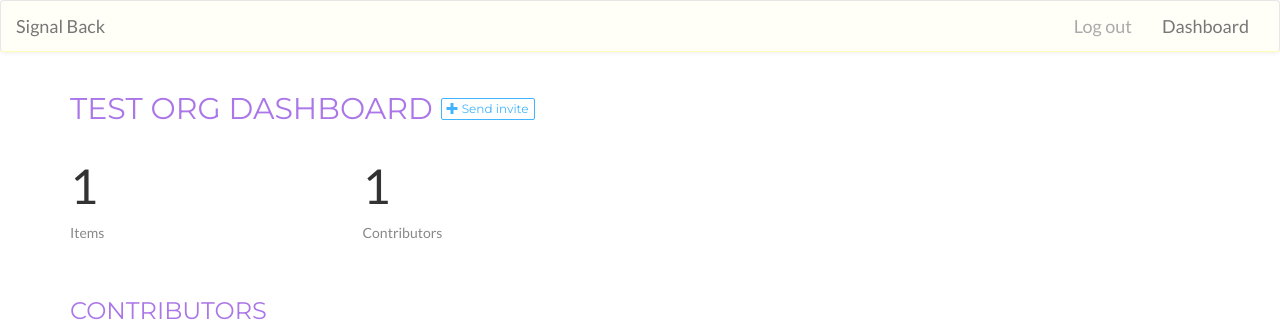
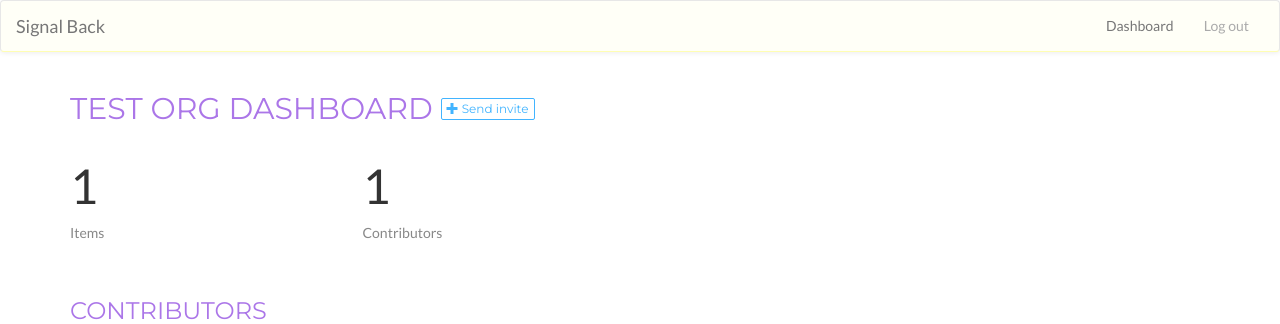
Before and after one commit to anniejocain/signalback, a Django app: page /dashboard/ in a window 1280 px wide. Shown: the top 324 px of the page. Run offline with Django 3.2, Linux system fonts and the light colour scheme; a user stored in the database is signed in; data comes from the database, SQL or seed files in the repository; parts of the project's set-up code (start-up, migrations or seed data) failed here and were passed over; some libraries are stand-ins or nearby versions.

Commit message:
even more styling

```diff
--- a/items/static/css/style.css
+++ b/items/static/css/style.css
@@ -16,6 +16,10 @@ body {
     color:#666;
     font-family: 'Lato', sans-serif;
     font-size:18px;
+}
+
+.navbar-default .navbar-nav > li > a {
+    font-size:14px;
 }
 
 .btn, .form-control {
@@ -92,6 +96,7 @@ body {
 
 .listed-contributor {
     border-top:1px solid #e89625;
+    background-color:#fffff7;
 }
 
 .listed-contributor-email {
--- a/items/templates/layouts/base.html
+++ b/items/templates/layouts/base.html
@@ -44,8 +44,8 @@
     <div class="collapse navbar-collapse" id="bs-example-navbar-collapse-1">
       <ul class="nav navbar-nav navbar-right">
         {% if request.user.is_authenticated %}
+            <li><a href="{% url 'dashboard_landing' %}" id="nav-button">Dashboard</a></li>
             <li><a href="{% url 'auth_logout' %}" style="color: #aaa;">Log out</a></li>
-            <li><a href="{% url 'dashboard_landing' %}" id="nav-button">Dashboard</a></li>
 		{% else %}
 		    <li><a href="{% url 'auth_login' %}">Log in</a></li>
 		{% endif %}
```
